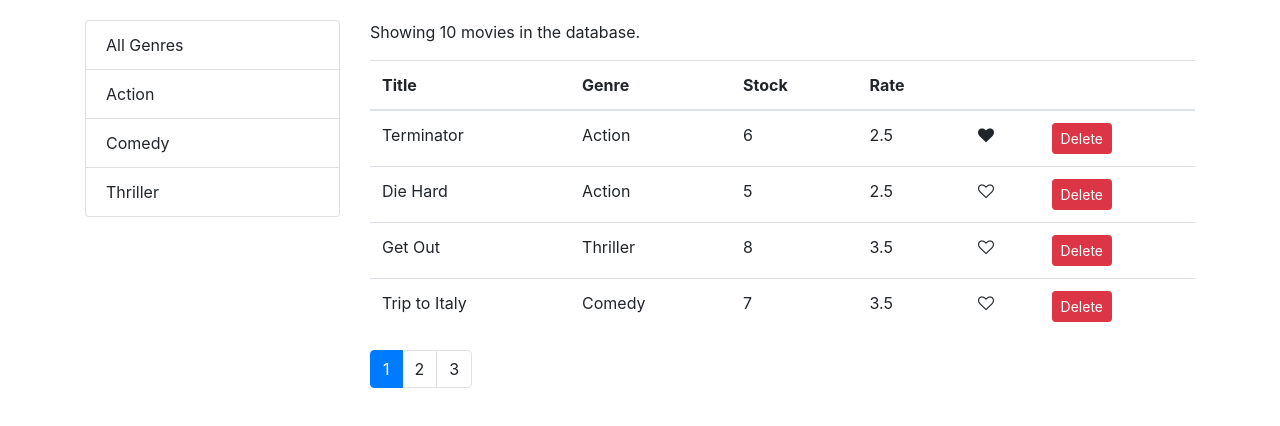
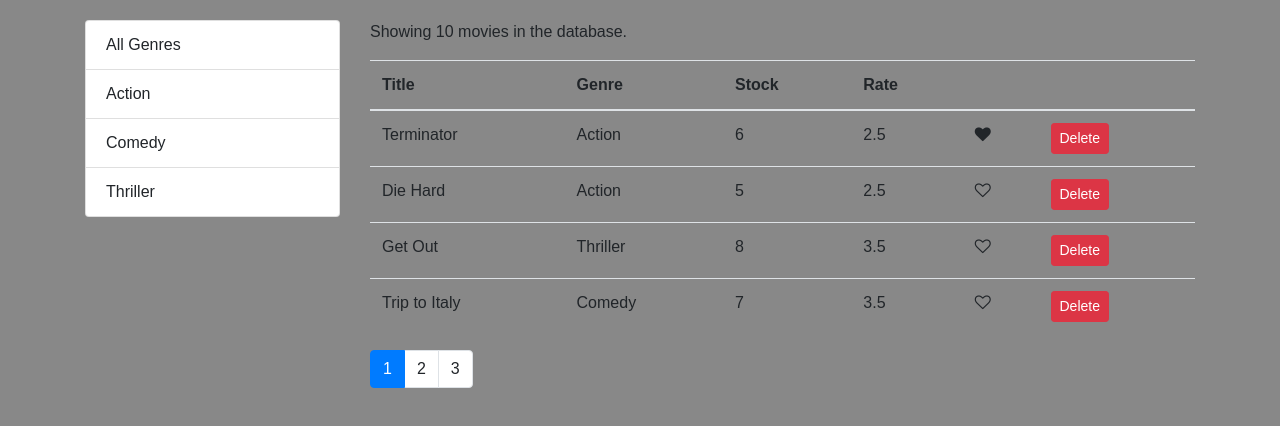
Before and after one commit to jordanmor/react-movie-list, a React (Create React App) app: page / in a window 1280 px wide. Shown: the top 426 px of the page. Built offline with nearby package versions, Linux system fonts and the light colour scheme.

Commit message:
Fix index.css so it takes precedence over other css files

```diff
--- a/src/index.css
+++ b/src/index.css
@@ -6,4 +6,5 @@ body {
   margin: 0;
   padding: 20px;
   font-family: sans-serif;
+  background-color: #888;
 }
--- a/src/index.js
+++ b/src/index.js
@@ -1,9 +1,9 @@
 import React from 'react';
 import ReactDOM from 'react-dom';
-import './index.css';
 import App from './App';
 import 'bootstrap/dist/css/bootstrap.css';
 import 'font-awesome/css/font-awesome.css';
+import './index.css';
 import registerServiceWorker from './registerServiceWorker';
 
 ReactDOM.render(<App />, document.getElementById('root'));
```
